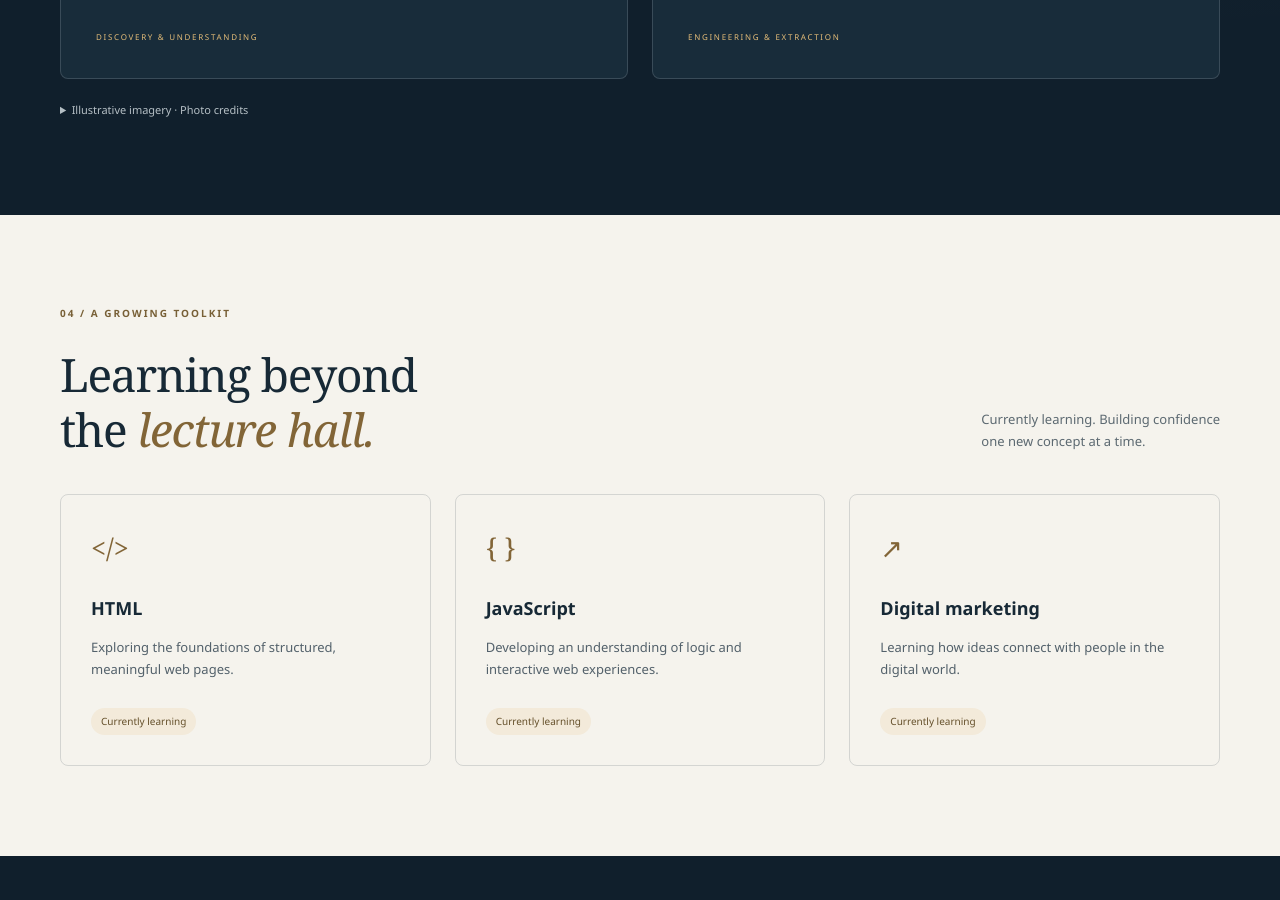
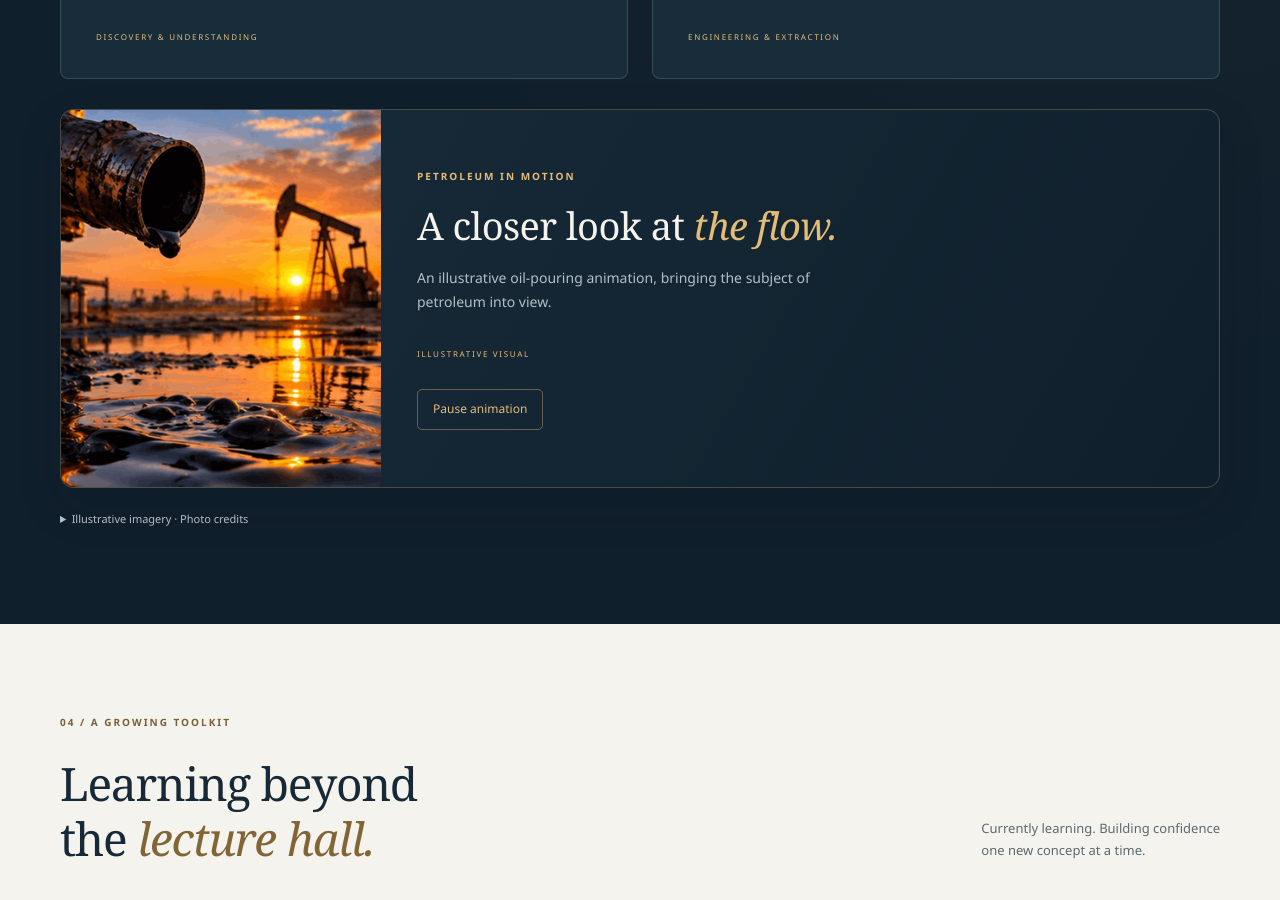
Before and after one commit to Nwinsome/Jedidia-Portfolio, a plain HTML site: page index.html in a window 1280 px wide. Shown: the part 2561-3461 px from the top of the page. Drawn offline with Linux system fonts and the light colour scheme.

Commit message:
editted flag

```diff
--- a/index.html
+++ b/index.html
@@ -54,6 +54,21 @@
           <div class="card-top"><svg class="engineering-icon" viewBox="0 0 48 48" fill="none" stroke="currentColor" stroke-width="1.4" stroke-linejoin="round" aria-hidden="true" focusable="false"><path d="M15 35 21 5h6l6 30M20 12h8m-10 9h12m-13 9h15M21 5l9 16-13 9m10-25-9 16 14 9M7 35h34v5H7zM12 40v5m24-5v5M24 5V1m0 39v7"/></svg><span>02</span></div><h3>Oil &amp; gas drilling</h3><p>Learning how engineering makes resource extraction possible, with an interest in efficient operations and responsible resource management.</p><span class="card-label">ENGINEERING &amp; EXTRACTION</span>
         </article>
       </div>
+      <figure class="oil-flow-card reveal" aria-labelledby="oil-flow-title">
+        <div class="oil-flow-media">
+          <picture id="oil-flow-visual">
+            <source id="oil-flow-animation" media="(prefers-reduced-motion: no-preference)" srcset="images/oil-flow.gif" type="image/gif">
+            <img src="images/oil-flow-poster.png" width="370" height="436" alt="Oil pouring from an open pipe with pumpjacks silhouetted against a golden sunset" loading="lazy" decoding="async">
+          </picture>
+        </div>
+        <figcaption class="oil-flow-caption">
+          <p class="eyebrow">PETROLEUM IN MOTION</p>
+          <h3 id="oil-flow-title">A closer look at <em>the flow.</em></h3>
+          <p>An illustrative oil-pouring animation, bringing the subject of petroleum into view.</p>
+          <span class="card-label">ILLUSTRATIVE VISUAL</span>
+          <button class="oil-flow-toggle" type="button" aria-controls="oil-flow-visual" hidden>Pause animation</button>
+        </figcaption>
+      </figure>
       <details class="image-note"><summary>Illustrative imagery · Photo credits</summary><p>Stock imagery illustrates engineering interests, not Jedidia’s own work. Photos by <a href="https://www.pexels.com/photo/an-oil-rig-20259607/">Steve McCaul</a>, <a href="https://www.pexels.com/photo/natural-rock-formation-with-layered-texture-30144082/">Nihad Mursalov</a>, and <a href="https://www.pexels.com/photo/offshore-oil-drillship-in-turkiye-s-coastal-waters-29190138/">Faruk Yıldız</a>, used under the <a href="https://www.pexels.com/license/">Pexels License</a>.</p></details>
     </div></section>
     <section class="section section-light" id="skills" aria-labelledby="skills-title"><div class="container">
--- a/script.js
+++ b/script.js
@@ -74,6 +74,25 @@ if (year) year.textContent = String(new Date().getFullYear());
 
 /* Reveal progressively; respect reduced motion and live preference changes. */
 const motionPreference = window.matchMedia('(prefers-reduced-motion: reduce)');
+// Picture selects a real static frame for reduced motion, even without JS.
+const oilAnimation = document.querySelector('#oil-flow-animation');
+const oilToggle = document.querySelector('.oil-flow-toggle');
+if (oilAnimation && oilToggle) {
+  let oilPaused = false;
+  const syncOilAnimation = () => {
+    oilAnimation.srcset = oilPaused || motionPreference.matches
+      ? 'images/oil-flow-poster.png' : 'images/oil-flow.gif';
+    oilAnimation.type = oilPaused || motionPreference.matches ? 'image/png' : 'image/gif';
+    oilToggle.hidden = motionPreference.matches;
+    oilToggle.textContent = oilPaused ? 'Play animation' : 'Pause animation';
+  };
+  oilToggle.addEventListener('click', () => {
+    oilPaused = !oilPaused;
+    syncOilAnimation();
+  });
+  if (motionPreference.addEventListener) motionPreference.addEventListener('change', syncOilAnimation);
+  syncOilAnimation();
+}
 if ('IntersectionObserver' in window && !motionPreference.matches) {
   const elements = document.querySelectorAll('.reveal');
   const observer = new IntersectionObserver((entries) => {
--- a/style.css
+++ b/style.css
@@ -50,6 +50,19 @@ main[id],main section[id],main h2[id]{scroll-margin-top:var(--anchor-gap)}
 .interest-card .card-label{margin-top:auto;padding-top:5px}
 .interest-card:hover .interest-image img{transform:scale(1.045);filter:saturate(1)}
 .image-note{margin:22px 0 0;font-size:11px;color:var(--muted)}
+/* Keep the full portrait animation visible, with its caption outside the media. */
+.oil-flow-card{display:grid;grid-template-columns:minmax(0,320px) minmax(0,1fr);margin:30px 0 0;border:1px solid #e3bc7840;border-radius:14px;background:linear-gradient(120deg,var(--navy-light),var(--navy));box-shadow:0 18px 45px #08151d25}
+.oil-flow-media{min-width:0;overflow:hidden;border-radius:13px 0 0 13px;background:var(--navy)}
+.oil-flow-media picture{display:block;max-width:370px;margin-inline:auto}
+.oil-flow-media img{display:block;width:100%;height:auto;aspect-ratio:370/436;object-fit:cover}
+.oil-flow-caption{align-self:center;padding:36px}
+.oil-flow-caption .eyebrow{margin-bottom:18px}
+.oil-flow-caption h3{font:400 clamp(28px,3vw,38px)/1.2 var(--serif);letter-spacing:-.6px;margin-bottom:18px}
+.oil-flow-caption>p:not(.eyebrow){max-width:420px;font-size:14px;color:var(--muted);margin-bottom:24px}
+.oil-flow-toggle{display:block;width:fit-content;margin-top:24px;padding:9px 15px;border:1px solid #e3bc7866;border-radius:5px;background:transparent;color:var(--gold);font-size:12px;cursor:pointer;transition:background .2s,border-color .2s}
+.oil-flow-toggle[hidden]{display:none}
+.oil-flow-toggle:hover{background:#e3bc7812;border-color:var(--gold)}
+@media(max-width:600px){.oil-flow-card{grid-template-columns:minmax(0,1fr)}.oil-flow-media{border-radius:13px 13px 0 0}.oil-flow-caption{padding:28px}.oil-flow-media picture{width:100%}}
 .image-note summary{width:fit-content;cursor:pointer;text-underline-offset:4px}
 .image-note p{max-width:700px;margin:12px 0 0}
 .image-note a{text-decoration:underline;text-underline-offset:4px}
```
Also changed, not shown: images/oil-flow-poster.png (added), images/oil-flow.gif (added), images/oil-gas-drilling.webp, 1 other file.
